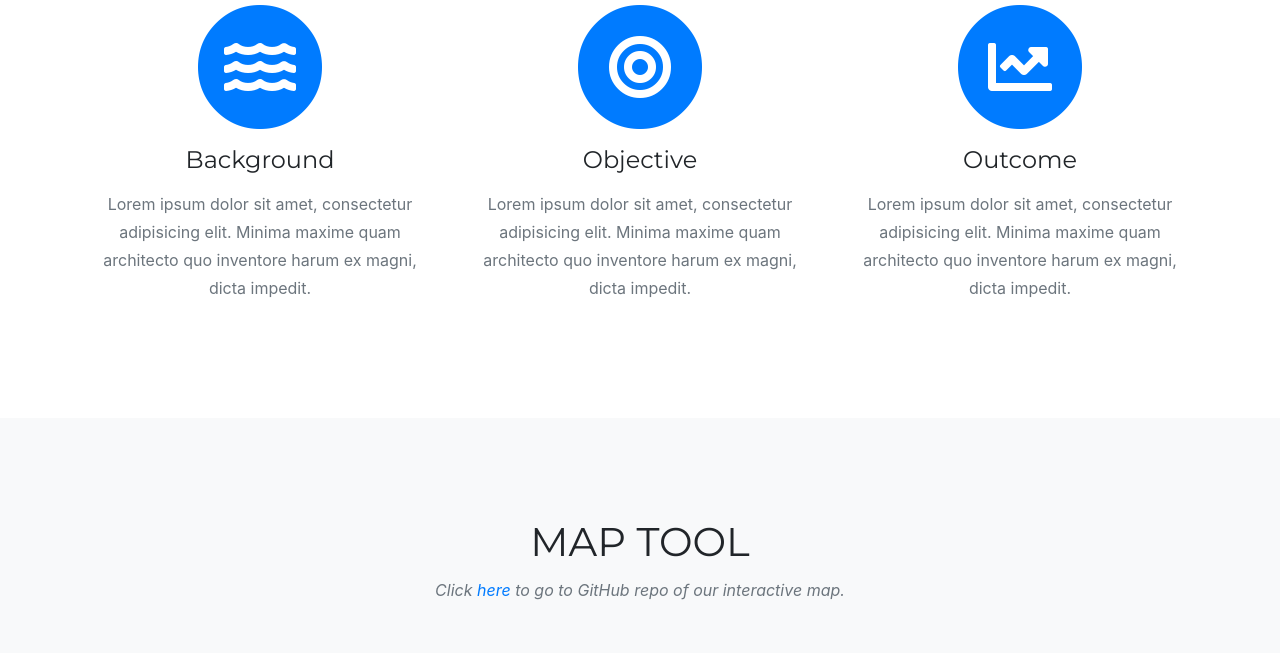
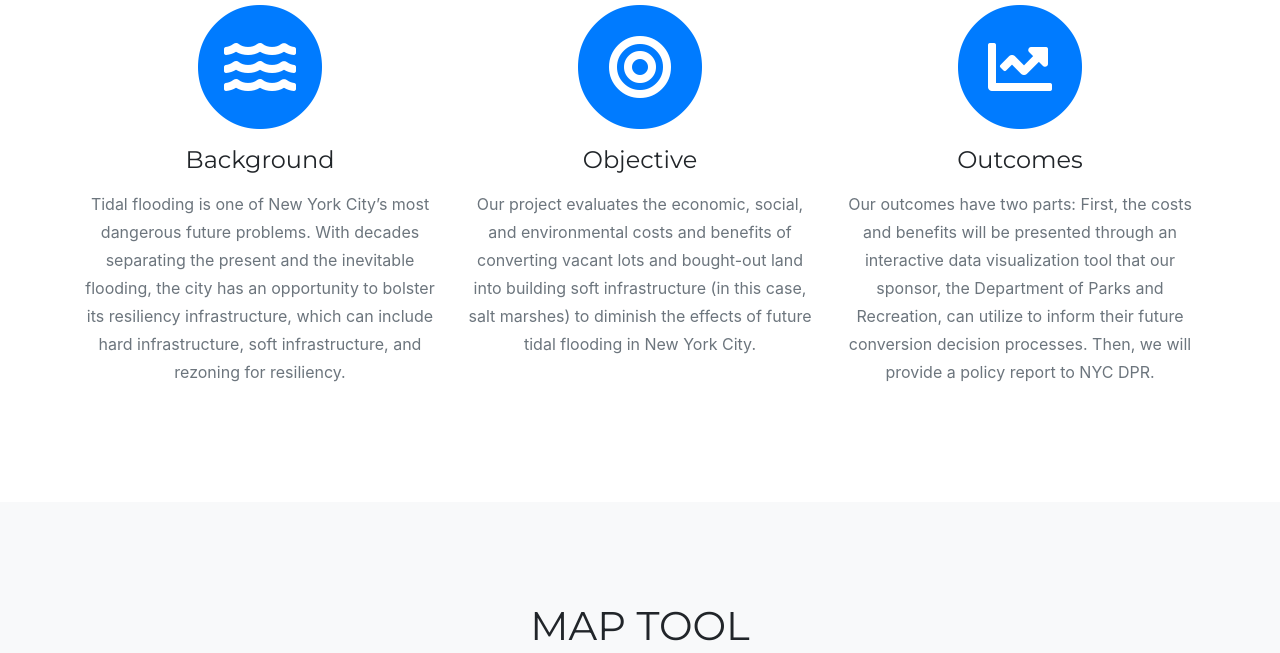
Before and after one commit to cuspcapstone2019/tidal_wetland_website, a website with bundled scripts: page index.html in a window 1280 px wide. Shown: the part 922-1575 px from the top of the page. Built offline with nearby package versions, Linux system fonts and the light colour scheme; a web font is replaced by a local one.

Commit message:
Update index.html

```diff
--- a/index.html
+++ b/index.html
@@ -94,7 +94,7 @@
             <i class="fas fa-water fa-stack-1x fa-inverse"></i>
           </span>
           <h4 class="service-heading">Background</h4>
-          <p class="text-muted">Lorem ipsum dolor sit amet, consectetur adipisicing elit. Minima maxime quam architecto quo inventore harum ex magni, dicta impedit.</p>
+          <p class="text-muted">Tidal flooding is one of New York City’s most dangerous future problems. With decades separating the present and the inevitable flooding, the city has an opportunity to bolster its resiliency infrastructure, which can include hard infrastructure, soft infrastructure, and rezoning for resiliency.</p>
         </div>
         <div class="col-md-4">
           <span class="fa-stack fa-4x">
@@ -102,15 +102,15 @@
             <i class="fas fa-bullseye  fa-stack-1x fa-inverse"></i>
           </span>
           <h4 class="service-heading">Objective</h4>
-          <p class="text-muted">Lorem ipsum dolor sit amet, consectetur adipisicing elit. Minima maxime quam architecto quo inventore harum ex magni, dicta impedit.</p>
+          <p class="text-muted">Our project evaluates the economic, social, and environmental costs and benefits of converting vacant lots and bought-out land into building soft infrastructure (in this case, salt marshes) to diminish the effects of future tidal flooding in New York City.</p>
         </div>
         <div class="col-md-4">
           <span class="fa-stack fa-4x">
             <i class="fas fa-circle fa-stack-2x text-primary"></i>
             <i class="fas fa-chart-line fa-stack-1x fa-inverse"></i>
           </span>
-          <h4 class="service-heading">Outcome</h4>
-          <p class="text-muted">Lorem ipsum dolor sit amet, consectetur adipisicing elit. Minima maxime quam architecto quo inventore harum ex magni, dicta impedit.</p>
+          <h4 class="service-heading">Outcomes</h4>
+          <p class="text-muted">Our outcomes have two parts: First, the costs and benefits will be presented through an interactive data visualization tool that our sponsor, the Department of Parks and Recreation, can utilize to inform their future conversion decision processes. Then, we will provide a policy report to NYC DPR.</p>
         </div>
       </div>
     </div>
```
